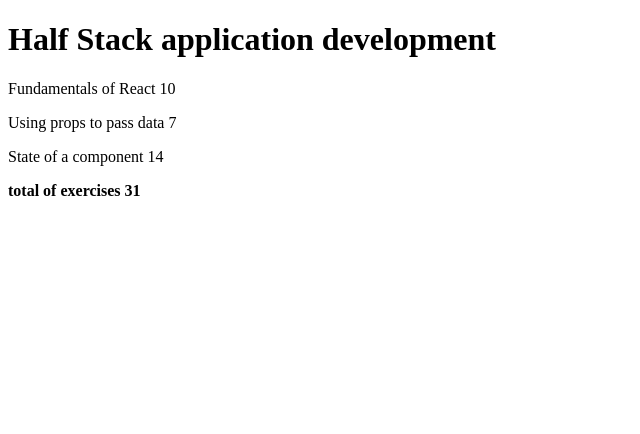
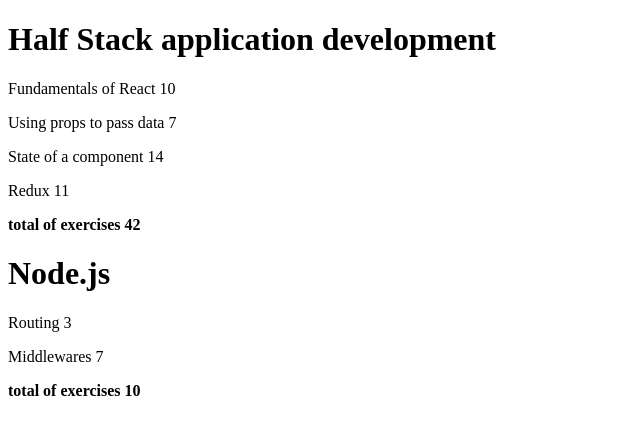
Before and after one commit to kurosaki-dev/part2, a React (Vite) app: page / in a window 1280 px wide. Shown: the top 434 px of the page, without its empty margins (0-640 px from the left). Built offline with nearby package versions, Linux system fonts and the light colour scheme.

Commit message:
2.4: Course information step 9

```diff
--- a/src/App.jsx
+++ b/src/App.jsx
@@ -1,25 +1,58 @@
 import Course from "./components/Course";
 
 const App = () => {
-  const course = {
+  const courses = [
+    {
       name: "Half Stack application development",
+      id: 1,
       parts: [
         {
           name: "Fundamentals of React",
           exercises: 10,
+          id: 1,
         },
         {
           name: "Using props to pass data",
           exercises: 7,
+          id: 2,
         },
         {
           name: "State of a component",
           exercises: 14,
+          id: 3,
+        },
+        {
+          name: "Redux",
+          exercises: 11,
+          id: 4,
         },
       ],
-  };
+    },
+    {
+      name: "Node.js",
+      id: 2,
+      parts: [
+        {
+          name: "Routing",
+          exercises: 3,
+          id: 1,
+        },
+        {
+          name: "Middlewares",
+          exercises: 7,
+          id: 2,
+        },
+      ],
+    },
+  ];
 
-  return <Course course={course} />;
+  return (
+    <div>
+      {courses.map((course) => (
+        <Course key={course.id} course={course} />
+      ))}
+    </div>
+  );
 };
 
 export default App;
--- a/src/components/Content.jsx
+++ b/src/components/Content.jsx
@@ -5,9 +5,9 @@
 const Content = ({ parts }) => {
   return (
     <div>
-      <Part part={parts[0]} />
-      <Part part={parts[1]} />
-      <Part part={parts[2]} />
+      {parts.map((part) => (
+        <Part key={part.id} part={part} />
+      ))}
     </div>
   );
 };
```
Lines whose indentation alone changed are shown as unchanged.
